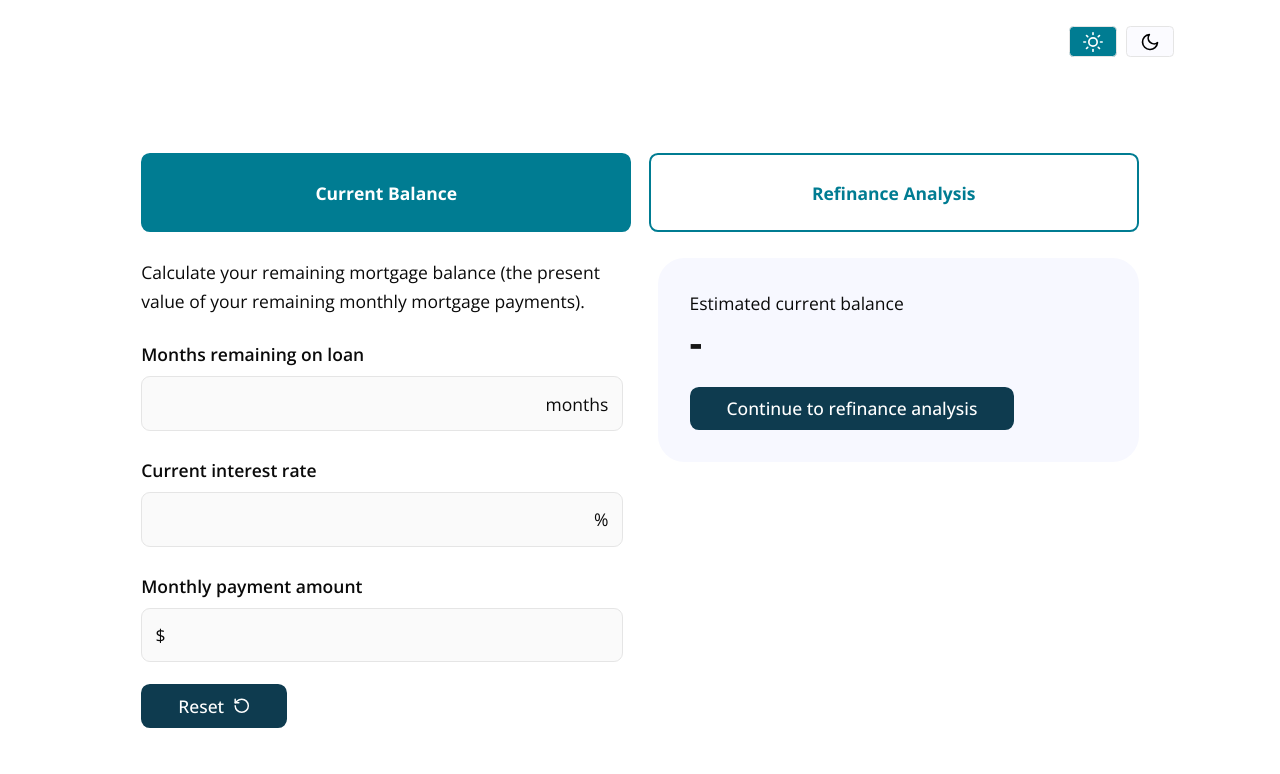
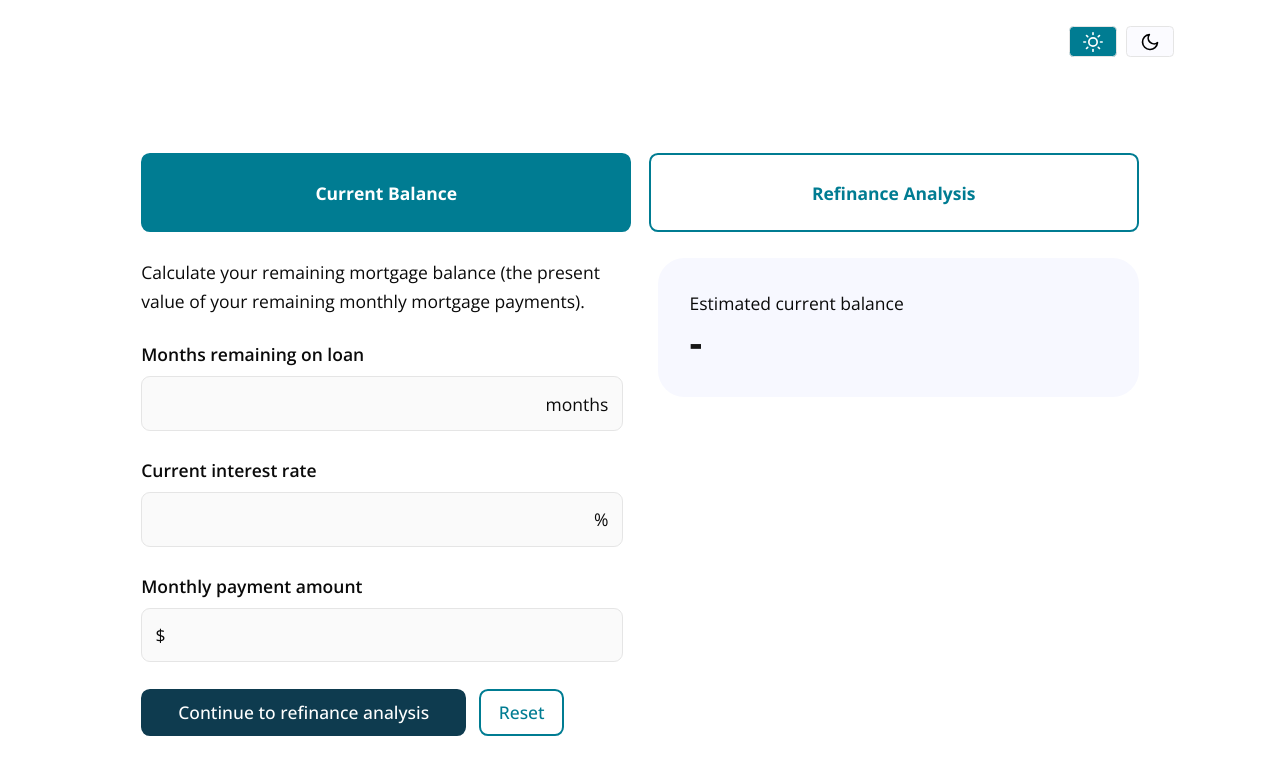
Before and after one commit to SU-SWS/ifdm_learning_apps, a Next.js app: page /interactives/mortgage-refinancing-calculator-v3 in a window 1280 px wide. Shown: the top 774 px of the page. Built offline with nearby package versions, Linux system fonts and the light colour scheme.

Commit message:
IFDM-272, IFDM-272: UI fixes

```diff
--- a/app/interactives/mortgage-refinancing-calculator-v3/components/refinance-calculator.tsx
+++ b/app/interactives/mortgage-refinancing-calculator-v3/components/refinance-calculator.tsx
@@ -396,6 +396,7 @@ export function RefinanceCalculator() {
                 setFocusedField(null);
               }}
               onReset={resetCurrent}
+              onContinue={() => setTab("refinance")}
             />
           ) : (
             <RefinanceForm
@@ -425,7 +426,12 @@ export function RefinanceCalculator() {
         <div>
           {tab === "current" ? (
             <>
-              <div className="bg-[var(--card-background)] rounded-3xl p-[32px]">
+              <div
+                className="bg-[var(--card-background)] rounded-3xl p-[32px]"
+                role="status"
+                aria-live="polite"
+                aria-atomic="true"
+              >
                 <p className="text-panel-foreground/70">
                   Estimated current balance
                 </p>
@@ -433,14 +439,6 @@ export function RefinanceCalculator() {
                 <p className="mt-1 text-4xl font-bold text-primary">
                   {currentBalanceBlocking ? DASH : formatCurrency(currentBalance)}
                 </p>
-                <Button
-                  type="button"
-                  onClick={() => setTab("refinance")}
-                  variant="lagunita"
-                  className="mt-5 whitespace-normal cursor-pointer flex flex-row items-center gap-2 font-medium px-8"
-                >
-                  Continue to refinance analysis
-                </Button>
               </div>
             </>
           ) : (
@@ -482,23 +480,10 @@ export function RefinanceCalculator() {
             className="whitespace-normal cursor-pointer flex flex-row items-center gap-2 font-medium px-8"
           >
             Reset new loan terms{" "}
-            <RotateCcw className="h-4 w-4" aria-hidden="true" />
           </Button>
         </div>
       )}
 
-      {tab === "current" && (
-        <div className="mt-5 flex flex-wrap gap-3">
-          <Button
-            type="button"
-            onClick={resetCurrent}
-            variant="lagunita"
-            className="whitespace-normal cursor-pointer flex flex-row items-center gap-2 font-medium px-8"
-          >
-            Reset <RotateCcw className="h-4 w-4" aria-hidden="true" />
-          </Button>
-        </div>
-      )}
     </div>
   );
 }
@@ -649,6 +634,7 @@ function CurrentBalanceForm(
     monthlyPayment: string;
     setMonthlyPayment: (v: string) => void;
     onReset: () => void;
+    onContinue: () => void;
   },
 ) {
   const a11y = {
@@ -691,6 +677,25 @@ function CurrentBalanceForm(
         onChange={props.setMonthlyPayment}
         prefix="$"
       />
+
+      <div className="flex items-stretch gap-3">
+        <Button
+          type="button"
+          onClick={props.onContinue}
+          variant="lagunita"
+          className="h-auto min-h-10 w-auto min-w-0 flex-1 whitespace-normal font-medium px-4 py-2 sm:flex-none sm:px-8"
+        >
+          Continue to refinance analysis
+        </Button>
+        <Button
+          type="button"
+          onClick={props.onReset}
+          variant="outline"
+          className="h-auto w-auto shrink-0 cursor-pointer bg-transparent text-lagunita hover:bg-lagunita hover:text-white dark:text-lagunita-light dark:hover:text-white font-medium px-4"
+        >
+          Reset
+        </Button>
+      </div>
     </div>
   );
 }
```
